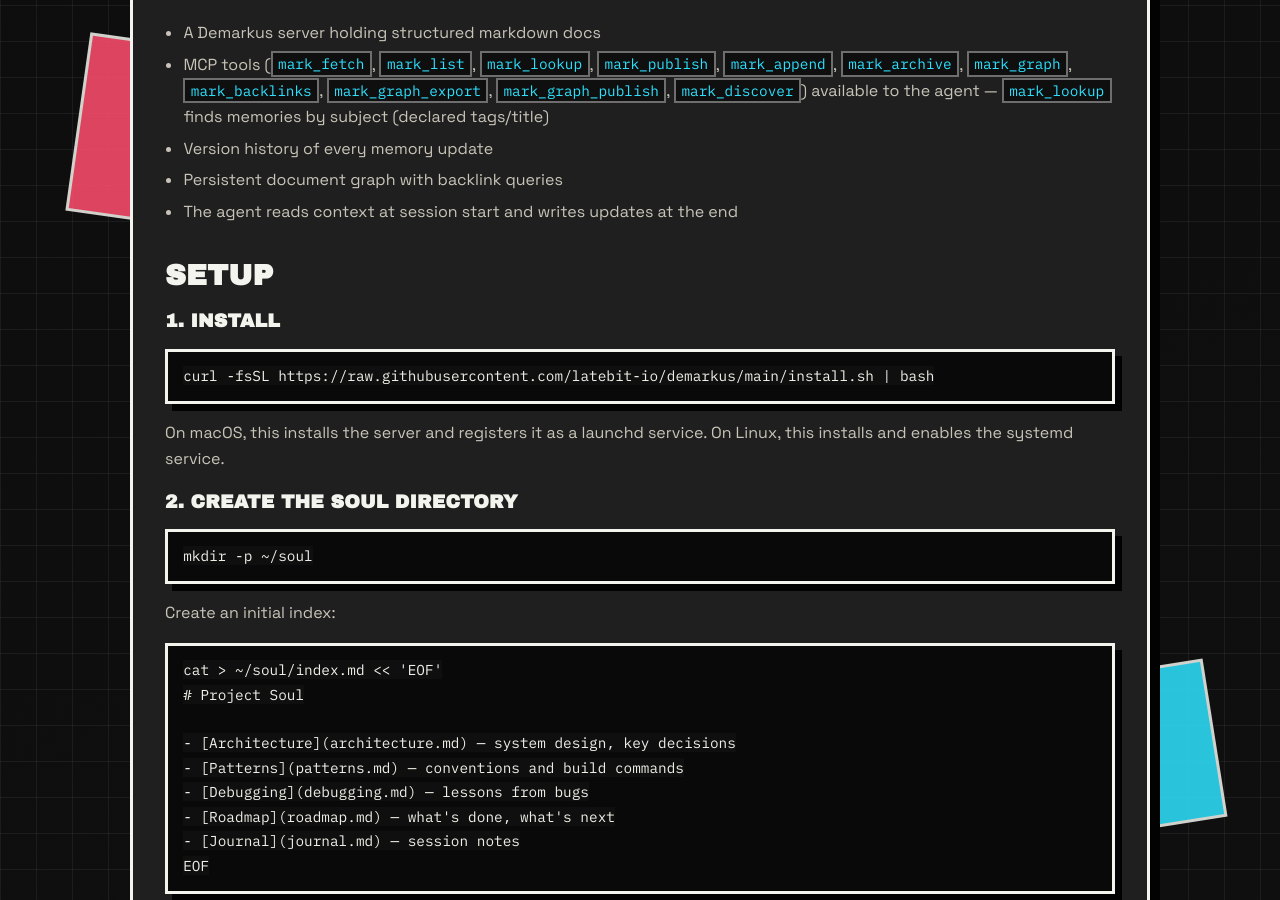
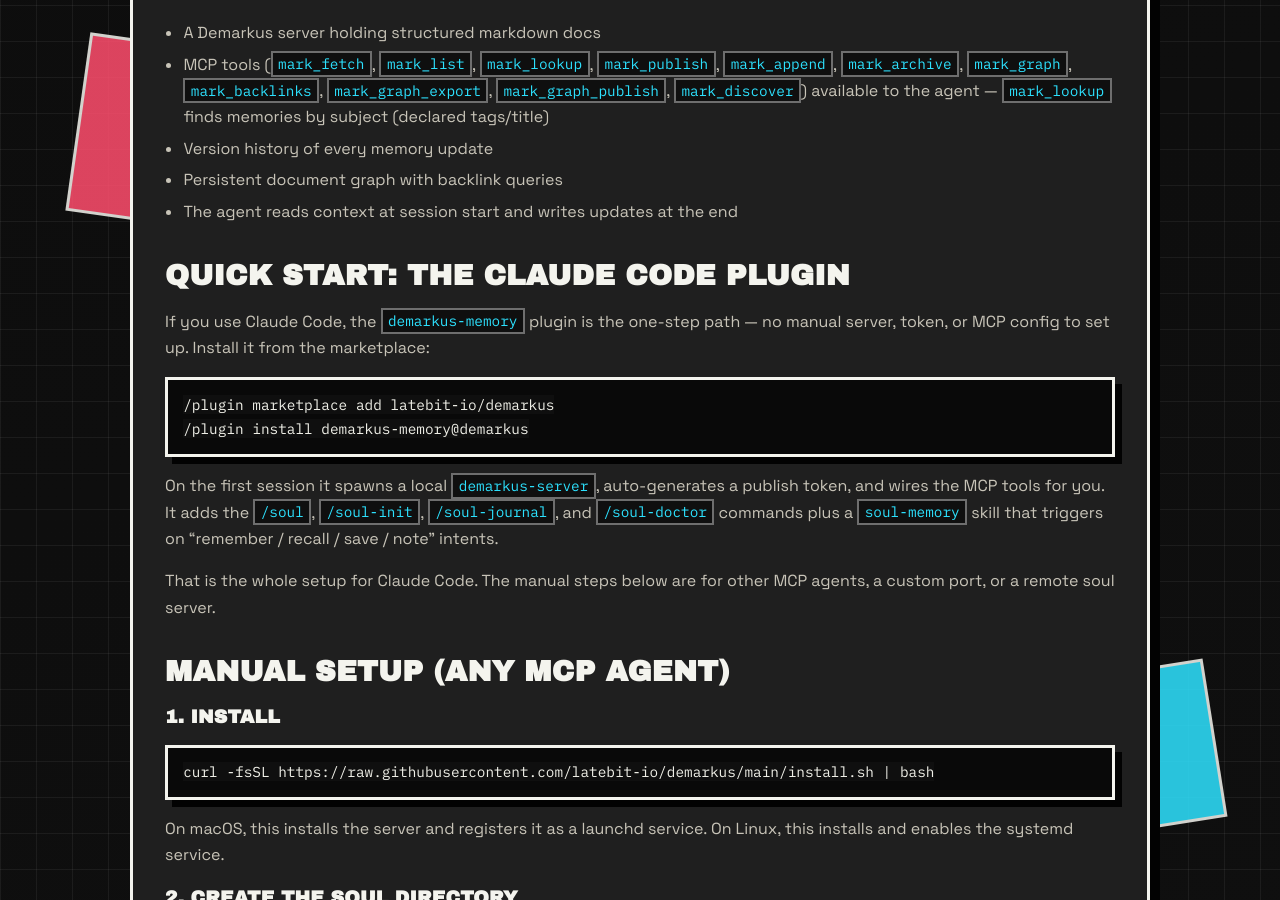
Before and after one commit to latebit-io/demarkus, a Jekyll site: the page built from scenarios/agent-memory.md, in a window 1280 px wide and 900 px high, scrolled down 426 px. Built offline with Jekyll 4.4.1, drawn with Linux system fonts in a browser that asks for light colours.

Commit message:
doc(pages): lead agent-memory page with the one-click Claude Code plugin
Add a 'Quick start: the Claude Code plugin' section (marketplace install,
zero-config soul) and reframe the existing steps as 'Manual setup (any
MCP agent)'.

````diff
--- a/scenarios/agent-memory.md
+++ b/scenarios/agent-memory.md
@@ -18,7 +18,20 @@
 - Persistent document graph with backlink queries
 - The agent reads context at session start and writes updates at the end
 
-## Setup
+## Quick start: the Claude Code plugin
+
+If you use Claude Code, the `demarkus-memory` plugin is the one-step path — no manual server, token, or MCP config to set up. Install it from the marketplace:
+
+```
+/plugin marketplace add latebit-io/demarkus
+/plugin install demarkus-memory@demarkus
+```
+
+On the first session it spawns a local `demarkus-server`, auto-generates a publish token, and wires the MCP tools for you. It adds the `/soul`, `/soul-init`, `/soul-journal`, and `/soul-doctor` commands plus a `soul-memory` skill that triggers on "remember / recall / save / note" intents.
+
+That is the whole setup for Claude Code. The manual steps below are for other MCP agents, a custom port, or a remote soul server.
+
+## Manual setup (any MCP agent)
 
 ### 1. Install
 
````
